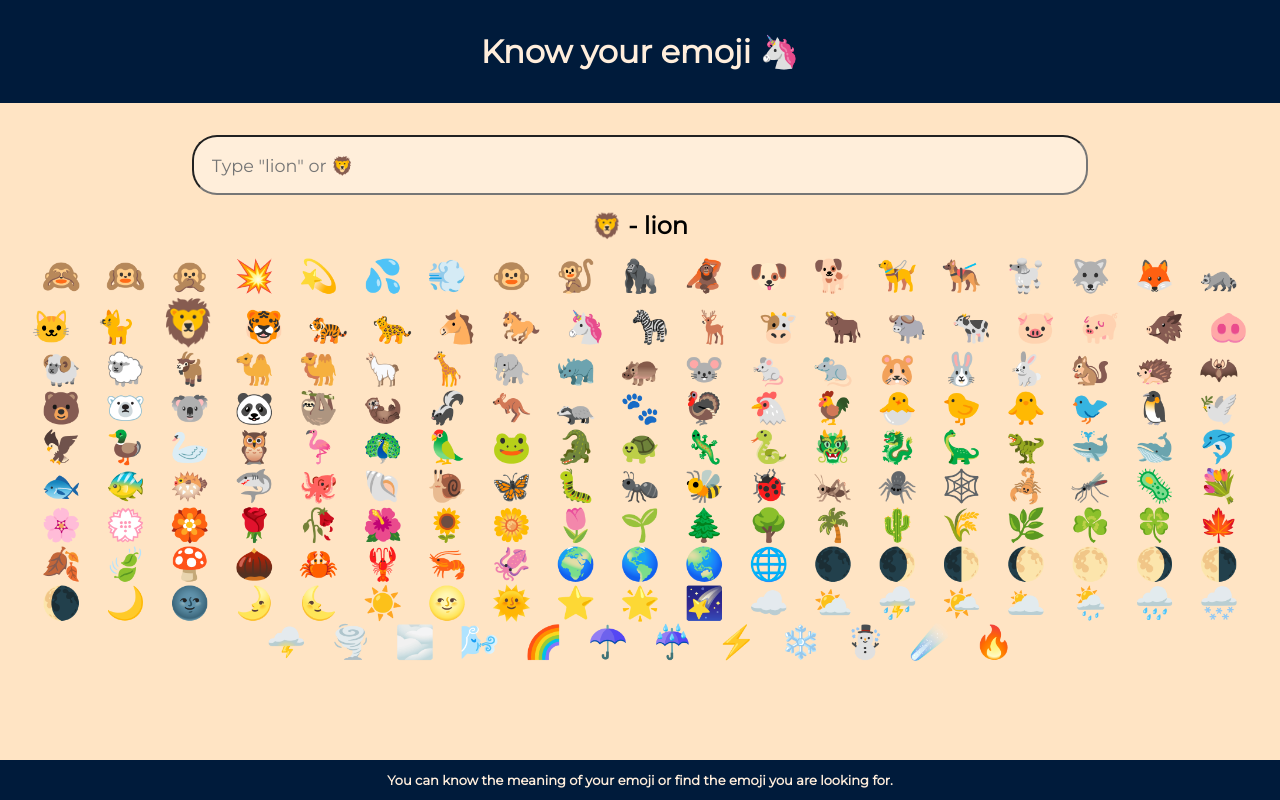
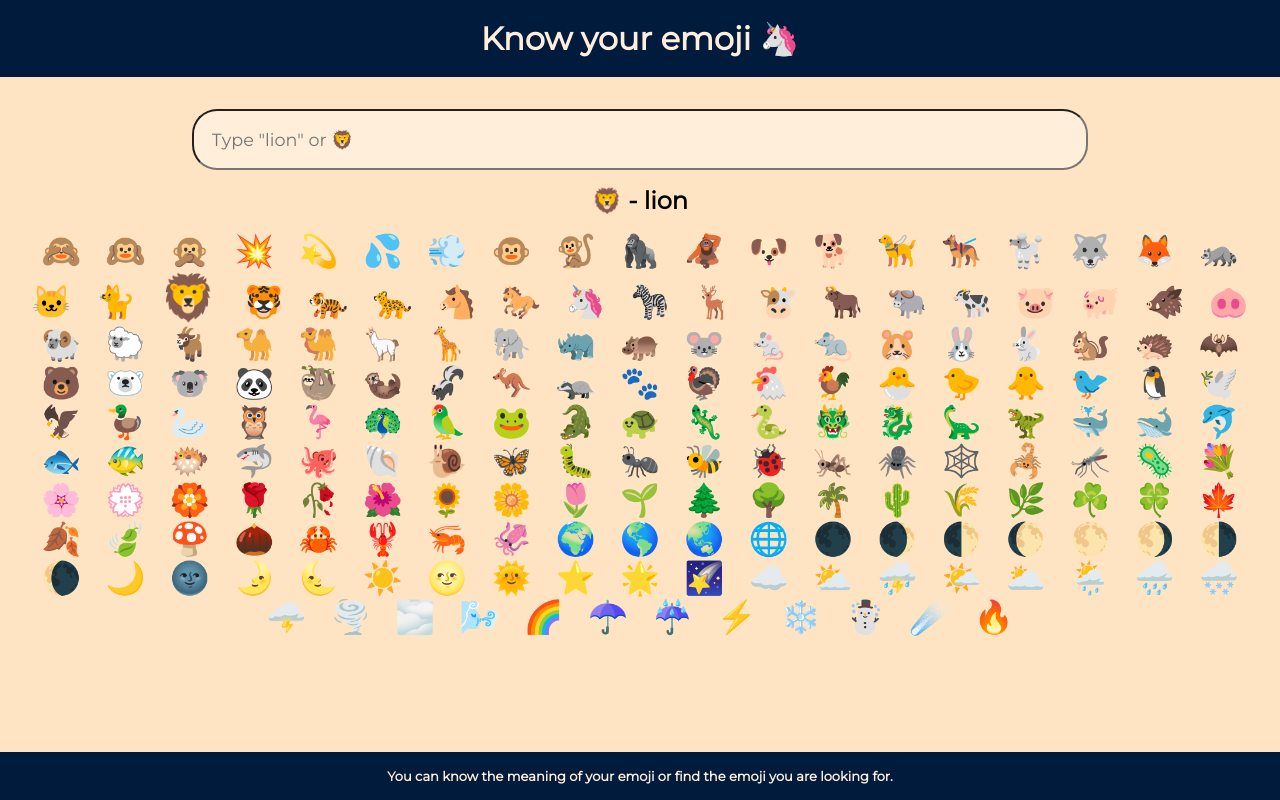
Before and after one commit to rkreddy99/emoji-detector, a React (Create React App) app: page / in a window 1280 px wide. Built offline with nearby package versions, Linux system fonts and the light colour scheme.

Commit message:
change padding of header and footer

```diff
--- a/src/styles.css
+++ b/src/styles.css
@@ -30,7 +30,7 @@ body {
   font-weight: bold;
   color: #FFEEDC;
   background:#001B3B;
-  padding: 2rem;
+  padding: 1.2rem;
 }
 
 .input {
@@ -63,7 +63,6 @@ body {
   position:fixed;
   left:0px;
   bottom:0px;
-  height:5%;
   text-align: center;
   width: 100%;
   font-weight: bold;
@@ -73,4 +72,5 @@ body {
   justify-content: center;
   align-items: center;
   font-size: small;
+  padding: 1rem;
 }
```
